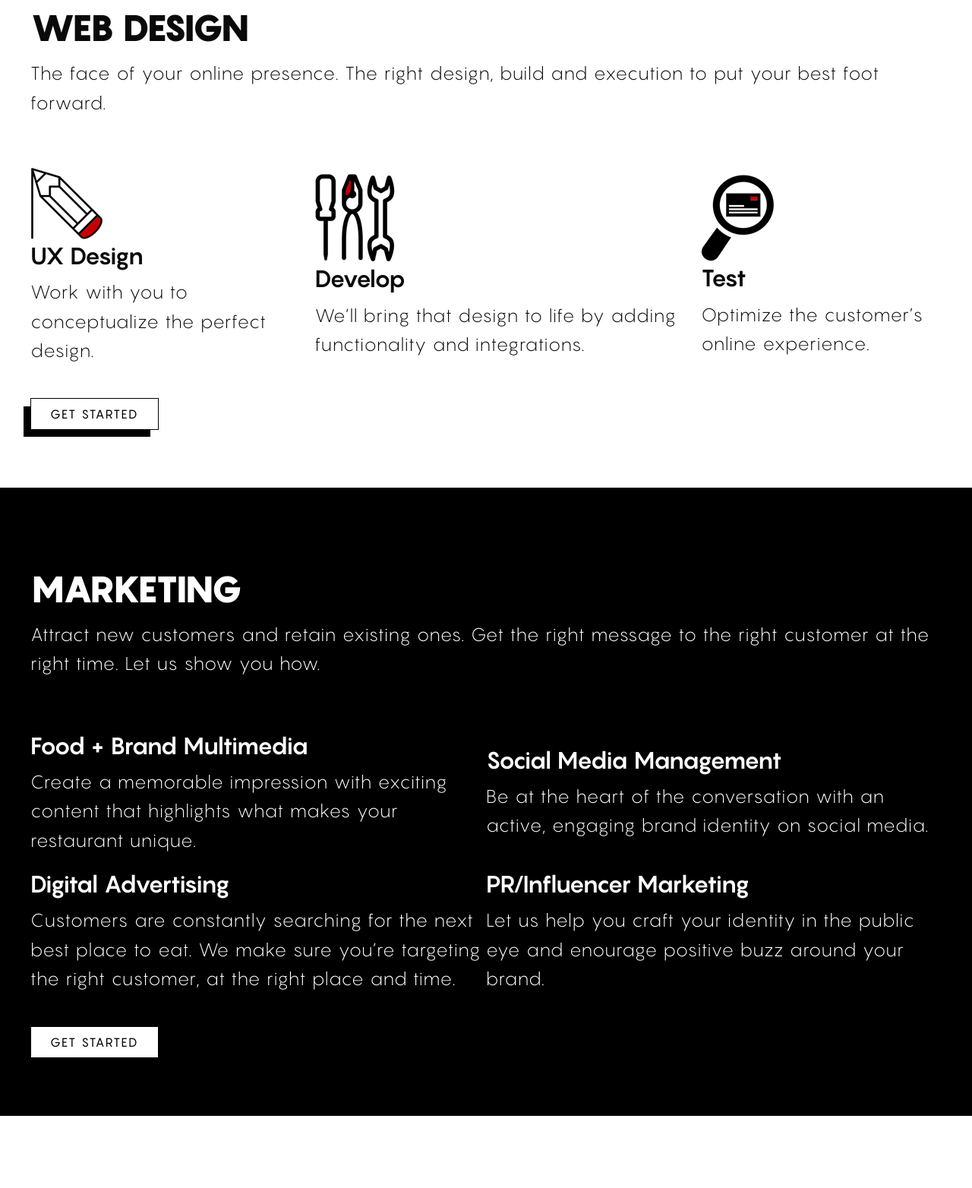
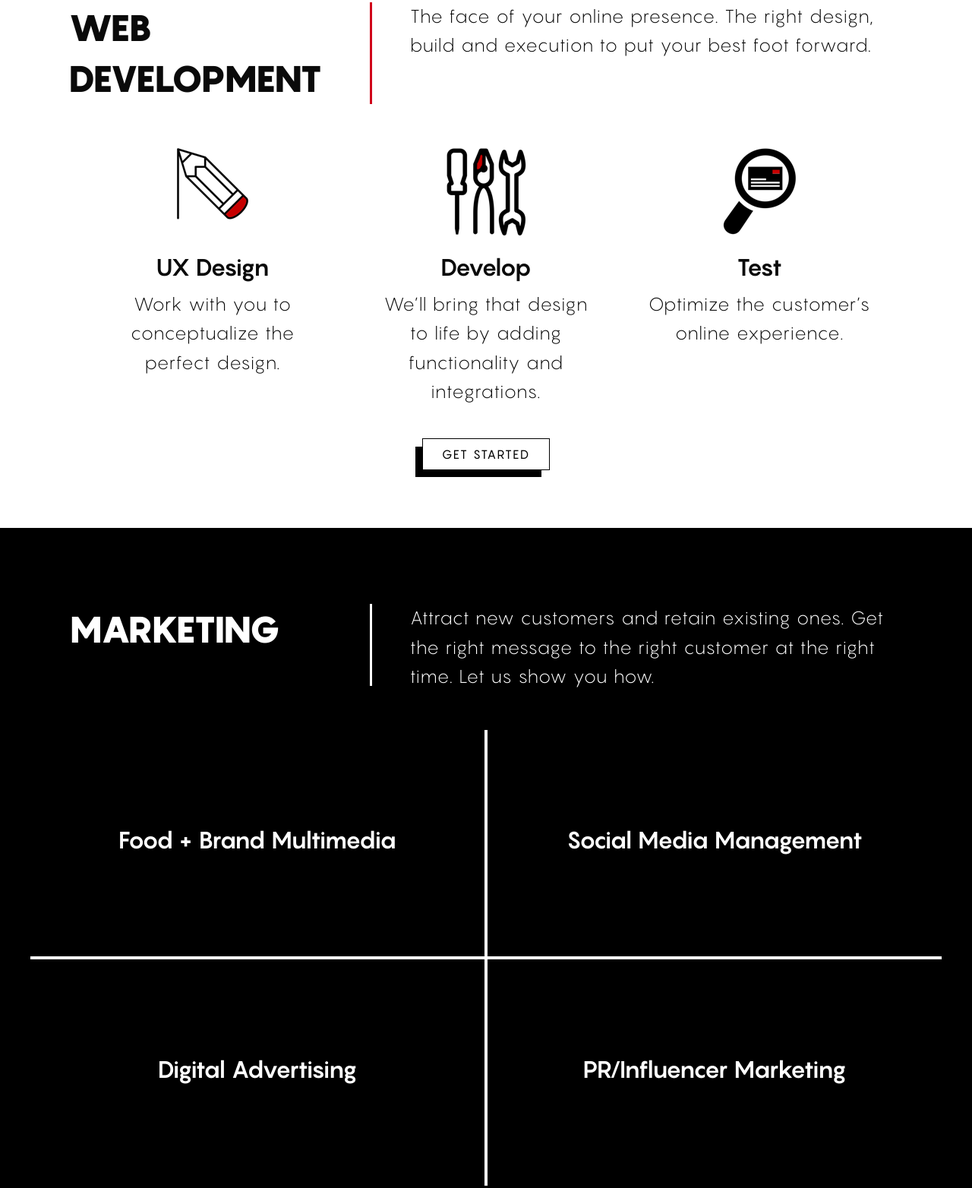
Before and after one commit to saltdigital/salt-full, a website: page app/services/index.html in a window 1280 px wide. Shown: the part 167-1731 px from the top of the page at 76% size. Drawn offline with nearby package versions, Linux system fonts and the light colour scheme; files that its build step writes are made by us from their sources.

Commit message:
style web category, almost dont marketing

```diff
--- a/app/services/index.html
+++ b/app/services/index.html
@@ -66,11 +66,11 @@
     <div class="container">
       <div class="service service__web">
         <div class="service__headline">
-          <h1>Web Design</h1>
+          <h1>Web Development</h1>
           <p>The face of your online presence. The right design, build and execution to put your best foot forward.</p>
         </div>
         <div class="service__web-steps flexbox">
-          <div class="service__web-step">
+          <div class="service__web-step flexbox__third">
             <div class="service__web-step__icon">
               <img src="../assets/images/services/icon-design.png" alt="UX Design">
             </div>
@@ -79,7 +79,7 @@
               <p>Work with you to conceptualize the perfect design.</p>
             </div>
           </div>
-          <div class="service__web-step">
+          <div class="service__web-step flexbox__third">
             <div class="service__web-step__icon">
               <img src="../assets/images/services/icon-build.png" alt="Develop">
             </div>
@@ -88,7 +88,7 @@
               <p>We’ll bring that design to life by adding functionality and integrations.</p>
             </div>
           </div>
-          <div class="service__web-step">
+          <div class="service__web-step flexbox__third">
             <div class="service__web-step__icon">
               <img src="../assets/images/services/icon-test.png" alt="Test">
             </div>
--- a/app/styles/layout/layout.scss
+++ b/app/styles/layout/layout.scss
@@ -85,6 +85,12 @@ ul {
       flex: 0 1 50%;
     }
   }
+  &__third {
+    flex: 0 1 100%;
+    @include breakpoint(large) {
+      flex: 0 1 30%;
+    }
+  }
   &__item-content {
     max-width: 350px;
     h1 {
--- a/app/styles/views/services.scss
+++ b/app/styles/views/services.scss
@@ -1,15 +1,56 @@
 .service {
   padding: 50px 0 80px 0;
+  text-align: center;
   &__headline {
     padding: 50px 0;
+    text-align: left;
     h1 {
       text-transform: uppercase;
       font-weight: 800;
+    }
+    @include breakpoint(large) {
+      display: flex;
+      p {
+        max-width: 650px;
+        width: 100%;
+        margin: 0 auto;
+      }
+      h1 {
+        max-width: 400px;
+        width: 100%;
+        margin-left: auto;
+        border-right: 3px solid #D0011B;
+      }
     }
   }
   &__web {
     .service__headline {
       padding-top: 120px;
+    }
+    .flexbox {
+      justify-content: center;
+      @include breakpoint(medium) {
+        align-items: flex-start;
+      }
+    }
+    &-step {
+      text-align: left;
+      display: flex;
+      @include breakpoint(medium) {
+        display: block;
+        text-align: center;
+      }
+      &__icon {
+        height: 135px;
+      }
+      &__content {
+        margin-left: 50px;
+        max-width: 300px;
+        width: 100%;
+        @include breakpoint(medium) {
+          margin: 0 auto;
+        }
+      }
     }
   }
   &__marketing {
@@ -18,13 +59,70 @@
     .flexbox {
       flex-wrap: wrap;
     }
+    h1 {
+      border-color: white;
+    }
+    &-category {
+      display: block;
+      text-align: left;
+      @include breakpoint(large) {
+        height: 300px;
+        display: flex;
+        align-items: center;
+        justify-content: center;
+        cursor: pointer;
+        &:first-of-type {
+          border-right: 2px solid #FFFFFF;
+          border-bottom: 2px solid #FFFFFF;
+        }
+        &:nth-of-type(2) {
+          border-left: 2px solid #FFFFFF;
+          border-bottom: 2px solid #FFFFFF;
+        }
+        &:nth-of-type(3) {
+          border-right: 2px solid #FFFFFF;
+          border-top: 2px solid #FFFFFF;
+        }
+        &:last-of-type {
+          border-left: 2px solid #FFFFFF;
+          border-top: 2px solid #FFFFFF;
+        }
+        p {
+          position: absolute;
+          max-width: 500px;
+          width: 100%;
+          text-align: center;
+          opacity: 0;
+          transition: 300ms ease;
+        }
+        h3 {
+          opacity: 1;
+          transition: 300ms ease;
+        }
+        &:hover {
+          h3 {
+            opacity: 0;
+          }
+          p {
+            opacity: 1;
+          }
+        }
+      }
+    }
     .btn {
-      // background: #000000;
-      // color: #FFFFFF;
-      // border: 1px solid #FFFFFF;
-      // &:after {
-      //   background: #FFFFFF;
-      // }
+      background: #FFFFFF;
+      color: #FFFFFF;
+      border: 1px solid #FFFFFF;
+      &:after {
+        content: "Get Started";
+        display: flex;
+        align-items: center;
+        justify-content: center;
+        color: #FFFFFF;
+        background: #000000;
+        z-index: 1;
+        border: 1px solid #FFFFFF;
+      }
     }
   }
 }
```
